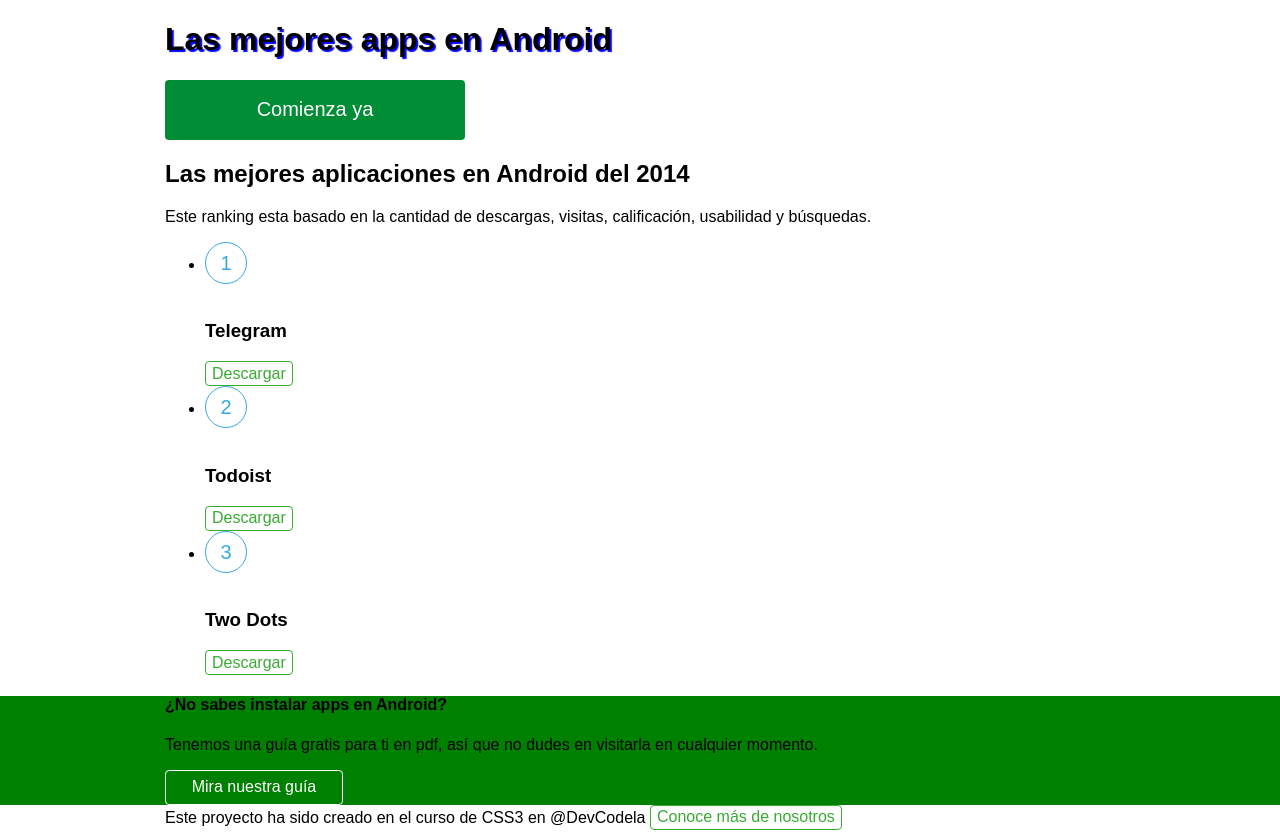
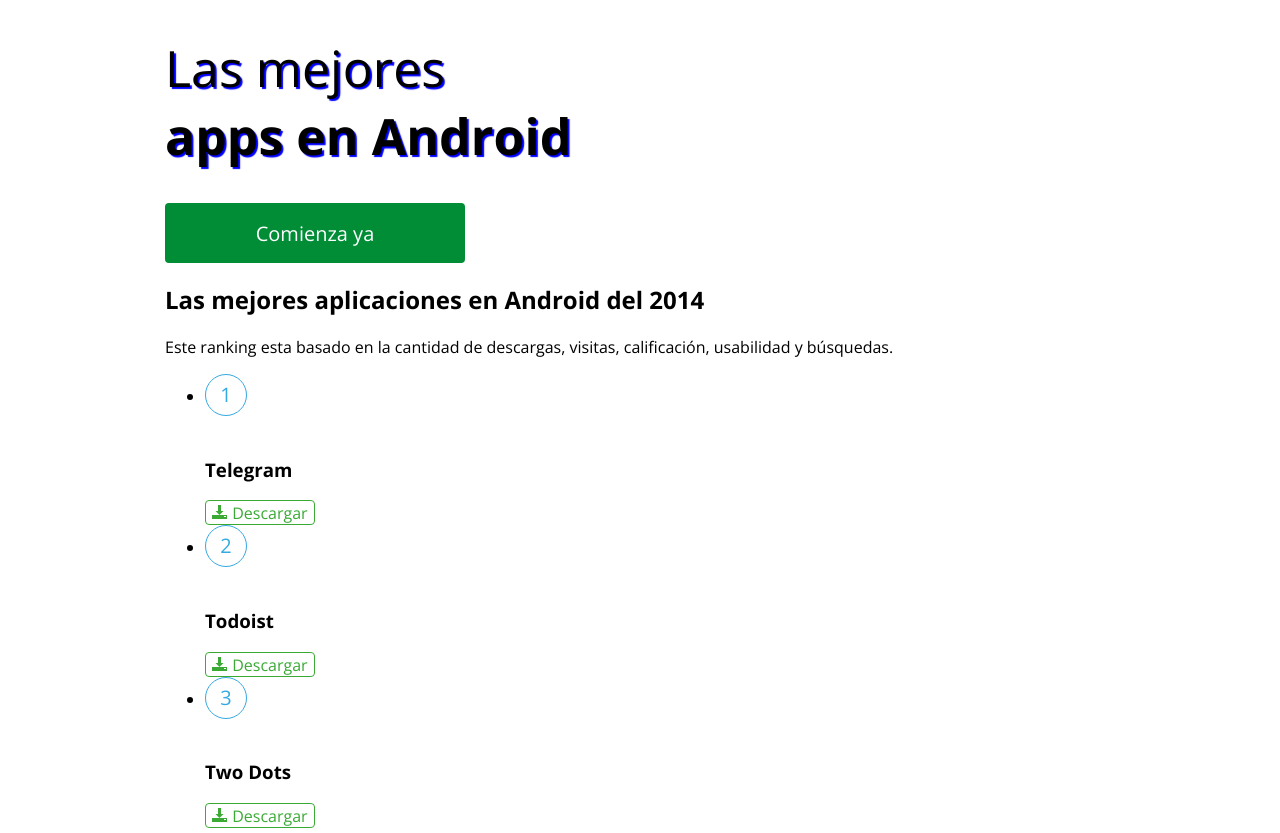
Before and after one commit to levelasquez/appsandroid-devcode, a plain HTML site: page index.html in a window 1280 px wide. Shown: the top 833 px of the page. Drawn offline with nearby package versions, Linux system fonts and the light colour scheme.

Commit message:
Modulo 3: Web Fonts

```diff
--- /dev/null
+++ b/css/fonts.css
@@ -0,0 +1,29 @@
+@font-face {
+    font-family: 'icomoon';
+    src:    url('../fonts/icomoon.eot?wau3aj');
+    src:    url('../fonts/icomoon.eot?wau3aj#iefix') format('embedded-opentype'),
+        url('../fonts/icomoon.ttf?wau3aj') format('truetype'),
+        url('../fonts/icomoon.woff?wau3aj') format('woff'),
+        url('../fonts/icomoon.svg?wau3aj#icomoon') format('svg');
+    font-weight: normal;
+    font-style: normal;
+}
+
+[class^="icon-"], [class*=" icon-"] {
+    /* use !important to prevent issues with browser extensions that change fonts */
+    font-family: 'icomoon' !important;
+    speak: none;
+    font-style: normal;
+    font-weight: normal;
+    font-variant: normal;
+    text-transform: none;
+    line-height: 1;
+
+    /* Better Font Rendering =========== */
+    -webkit-font-smoothing: antialiased;
+    -moz-osx-font-smoothing: grayscale;
+}
+
+.icon-descarga:before {
+    content: "\e900";
+}
--- a/css/style.css
+++ b/css/style.css
@@ -53,4 +53,20 @@
 
 .titulo-principal {
     text-shadow: 2px 2px 1px blue;
+    font-size: 50px;
 }
+
+/* Modulo 3: Web Fonts */
+
+body {
+    font-family: 'Open Sans', sans-serif;
+}
+
+.titulo-principal-delgado {
+    font-weight: 300;
+    display: block;
+}
+
+.titulo-principal-grueso {
+    font-weight: 700;
+}
--- a/index.html
+++ b/index.html
@@ -4,12 +4,17 @@
     <meta charset="UTF-8">
     <title>Las mejores apps para Android</title>
     <link rel="stylesheet" href="css/normalize.css">
+    <link rel="stylesheet" href="css/fonts.css">
     <link rel="stylesheet" href="css/style.css">
+    <link href='https://fonts.googleapis.com/css?family=Open+Sans:400,300,700' rel='stylesheet' type='text/css'>
 </head>
 <body>
     <header class="cabecera">
         <div class="container">
-            <h1 class="titulo-principal">Las mejores apps en Android</h1>
+            <h1 class="titulo-principal">
+                <span class="titulo-principal-delgado">Las mejores</span>
+                <span class="titulo-principal-grueso">apps en Android</span>
+            </h1>
             <button class="boton boton-large">Comienza ya</button>
         </div>
     </header>
@@ -24,19 +29,28 @@
                     <div class="circulo">1</div>
                     <img src="" alt="">
                     <h3>Telegram</h3>
-                    <button class="boton boton-small">Descargar</button>
+                    <button class="boton boton-small">
+                        <span class="icon-descarga"></span>
+                        Descargar
+                    </button>
                 </li>
                 <li>
                     <div class="circulo">2</div>
                     <img src="" alt="">
                     <h3>Todoist</h3>
-                    <button class="boton boton-small">Descargar</button>
+                    <button class="boton boton-small">
+                        <span class="icon-descarga"></span>
+                        Descargar
+                    </button>
                 </li>
                 <li>
                     <div class="circulo">3</div>
                     <img src="" alt="">
                     <h3>Two Dots</h3>
-                    <button class="boton boton-small">Descargar</button>
+                    <button class="boton boton-small">
+                        <span class="icon-descarga"></span>
+                        Descargar
+                    </button>
                 </li>
             </ul>
         </div>
```
Also changed, not shown: fonts/icomoon.ttf (added), fonts/icomoon.woff (added), 3 other files.
